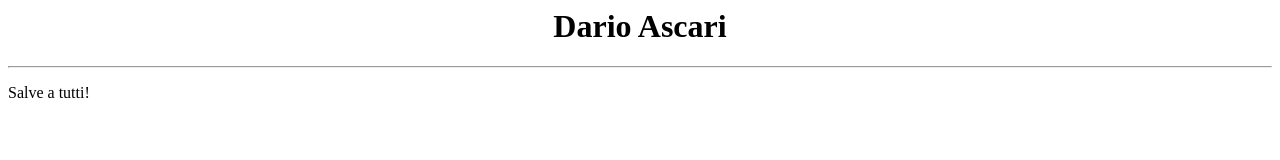
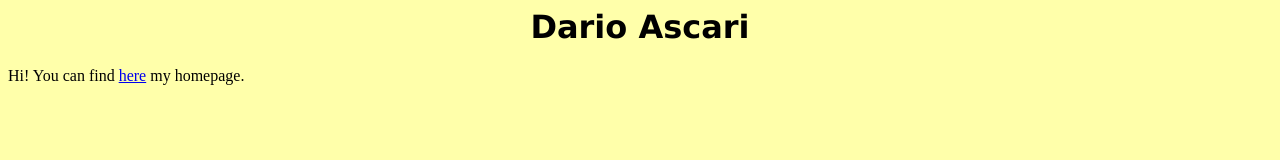
Before and after one commit to ascarimaths/ascarimaths.github.io, a plain HTML site: page index.html in a window 1280 px wide. Drawn offline with Linux system fonts and the light colour scheme.

Commit message:
Update index.html

```diff
--- a/index.html
+++ b/index.html
@@ -1,12 +1,13 @@
-<html lang="en">
-<head>
-    <meta charset="UTF-8">
-    <meta name="viewport" content="width=device-width, initial-scale=1.0">
-    <title>Dario Ascari Homepage</title>
-</head>
-<body style="backgroundcolor: rgb(65, 200, 65)">
-    <h1 style="text-align: center">Dario Ascari</h1>
-    <hr>
-    <p>Salve a tutti!</p>
-</body>
+<div style="font-family:verdana;">
+
+
+
+<center> <h1>Dario Ascari</h1> <center>
+
+</div>
+
+<body style="background-color:FFFFAA;">
+
+<p>Hi! You can find <a href="https://sites.google.com/view/ascari">here</a> my homepage.</p>
+<br>
 </html>
```
